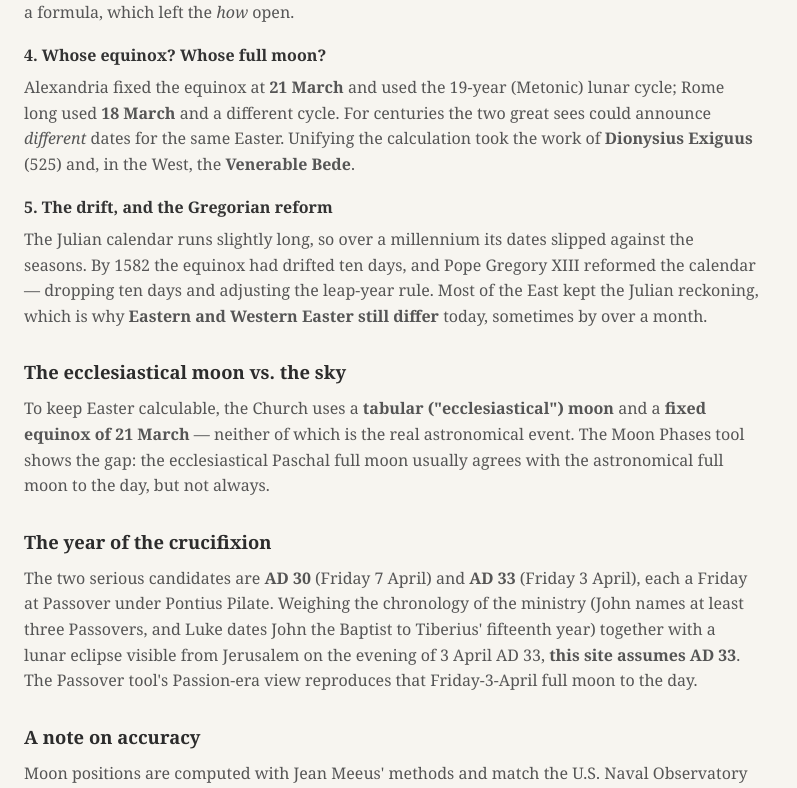
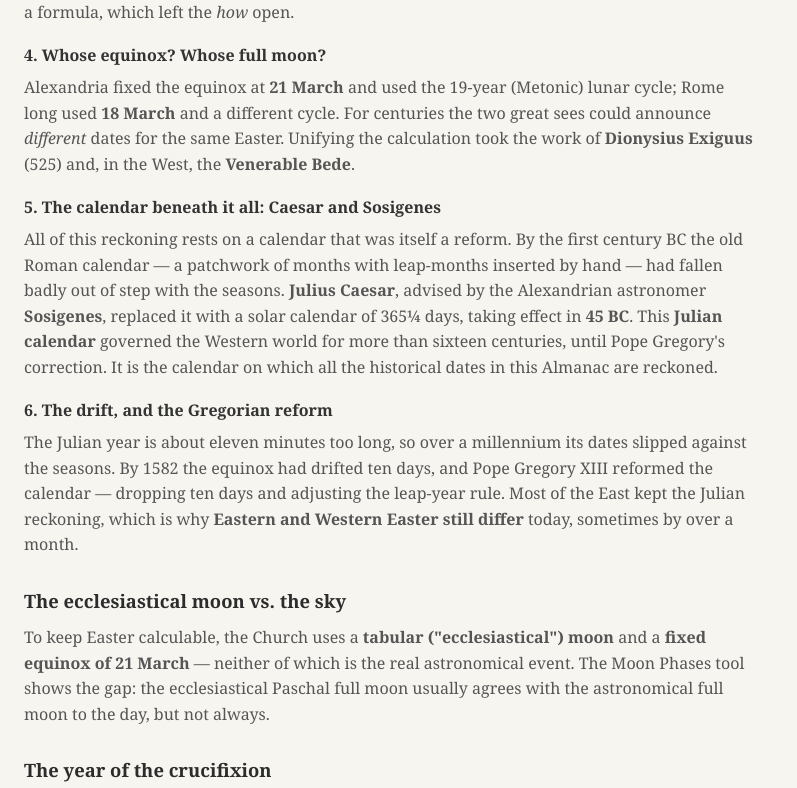
Before and after one commit to abc3-Mac/lutheran-lectionary, a Flask app: page /almanac/help in a window 1280 px wide. Shown: the part 1473-2261 px from the top of the page, without its empty margins (0-797 px from the left). Run offline with Flask 3, Linux system fonts and the light colour scheme.

Commit message:
Almanac help: add the Julian calendar's origin (Caesar & Sosigenes, 45 BC)
Co-Authored-By: Claude Opus 4.8 <noreply@anthropic.com>

```diff
--- a/templates/almanac_help.html
+++ b/templates/almanac_help.html
@@ -55,9 +55,14 @@
     Alexandria fixed the equinox at <strong>21 March</strong> and used the 19-year (Metonic) lunar cycle; Rome long used <strong>18 March</strong> and a different cycle. For centuries the two great sees could announce <em>different</em> dates for the same Easter. Unifying the calculation took the work of <strong>Dionysius Exiguus</strong> (525) and, in the West, the <strong>Venerable Bede</strong>.
   </p>
 
-  <h3>5. The drift, and the Gregorian reform</h3>
+  <h3>5. The calendar beneath it all: Caesar and Sosigenes</h3>
   <p>
-    The Julian calendar runs slightly long, so over a millennium its dates slipped against the seasons. By 1582 the equinox had drifted ten days, and Pope Gregory XIII reformed the calendar — dropping ten days and adjusting the leap-year rule. Most of the East kept the Julian reckoning, which is why <strong>Eastern and Western Easter still differ</strong> today, sometimes by over a month.
+    All of this reckoning rests on a calendar that was itself a reform. By the first century BC the old Roman calendar — a patchwork of months with leap-months inserted by hand — had fallen badly out of step with the seasons. <strong>Julius Caesar</strong>, advised by the Alexandrian astronomer <strong>Sosigenes</strong>, replaced it with a solar calendar of 365¼ days, taking effect in <strong>45 BC</strong>. This <strong>Julian calendar</strong> governed the Western world for more than sixteen centuries, until Pope Gregory's correction. It is the calendar on which all the historical dates in this Almanac are reckoned.
+  </p>
+
+  <h3>6. The drift, and the Gregorian reform</h3>
+  <p>
+    The Julian year is about eleven minutes too long, so over a millennium its dates slipped against the seasons. By 1582 the equinox had drifted ten days, and Pope Gregory XIII reformed the calendar — dropping ten days and adjusting the leap-year rule. Most of the East kept the Julian reckoning, which is why <strong>Eastern and Western Easter still differ</strong> today, sometimes by over a month.
   </p>
 
   <h2>The ecclesiastical moon vs. the sky</h2>
```
